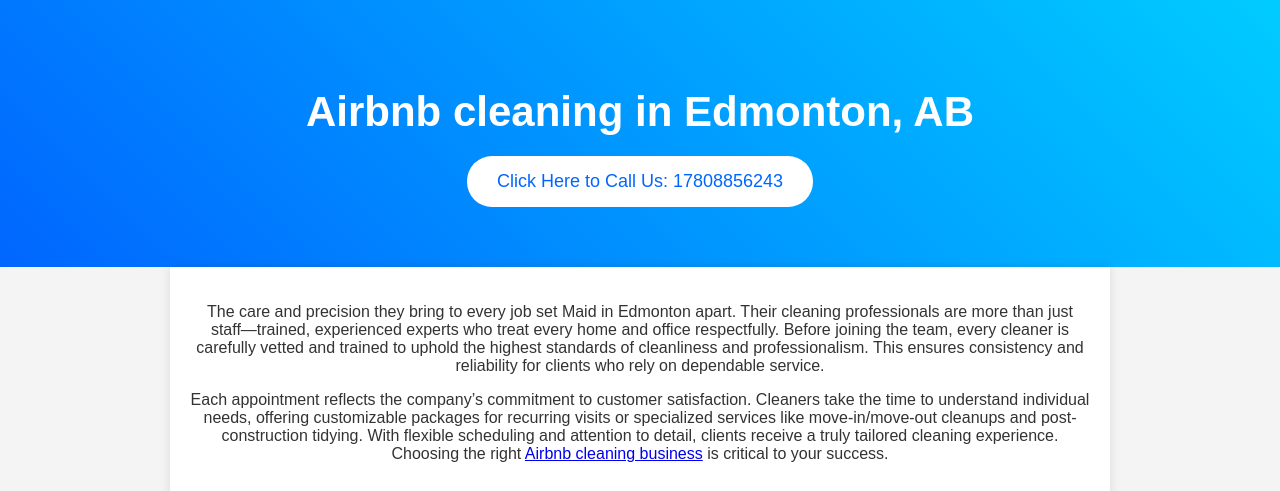
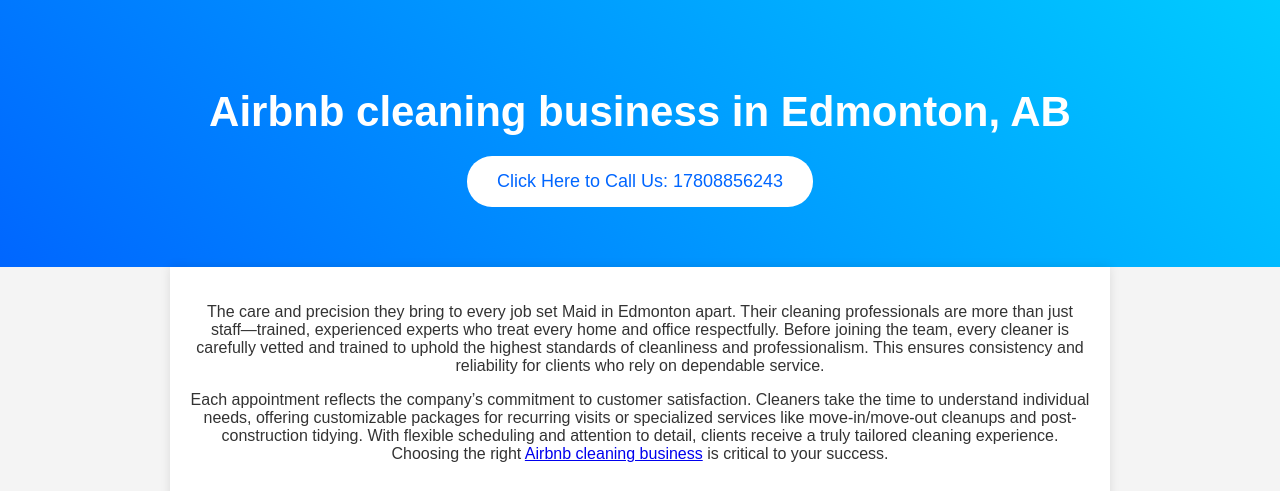
Before and after one commit to maid-in-edmonton/Maid-in-Edmonton, a plain HTML site: page index.html in a window 1280 px wide. Shown: the top 491 px of the page. Drawn offline with Linux system fonts and the light colour scheme.

Commit message:
Update index.html

```diff
--- a/index.html
+++ b/index.html
@@ -6,8 +6,8 @@
     <meta http-equiv="Content-Type" content="text/html; charset=utf-8">
     <meta name="description" content="With a focus on personalized service, professionalism, and eco-friendly practices, Maid in Edmonton has quickly become a trusted name in residential and commercial cleaning." />
     <meta name="keywords" content="Airbnb cleaning, Airbnb cleaning business, Airbnb cleaning service" />
-    <meta property="og:title" content="Airbnb cleaning in Edmonton, AB" />
-    <title>Airbnb cleaning in Edmonton, AB</title>
+    <meta property="og:title" content="Airbnb cleaning business in Edmonton, AB" />
+    <title>Airbnb cleaning business in Edmonton, AB</title>
     <style>
         body {
             font-family: Arial, sans-serif;
@@ -62,7 +62,7 @@
 
     <!-- Hero Section -->
     <div class="hero">
-        <h1>Airbnb cleaning in Edmonton, AB</h1>
+        <h1>Airbnb cleaning business in Edmonton, AB</h1>
         <button onclick="window.location.href='tel:+117808856243'">Click Here to Call Us: 17808856243</button>
     </div>
 
```
